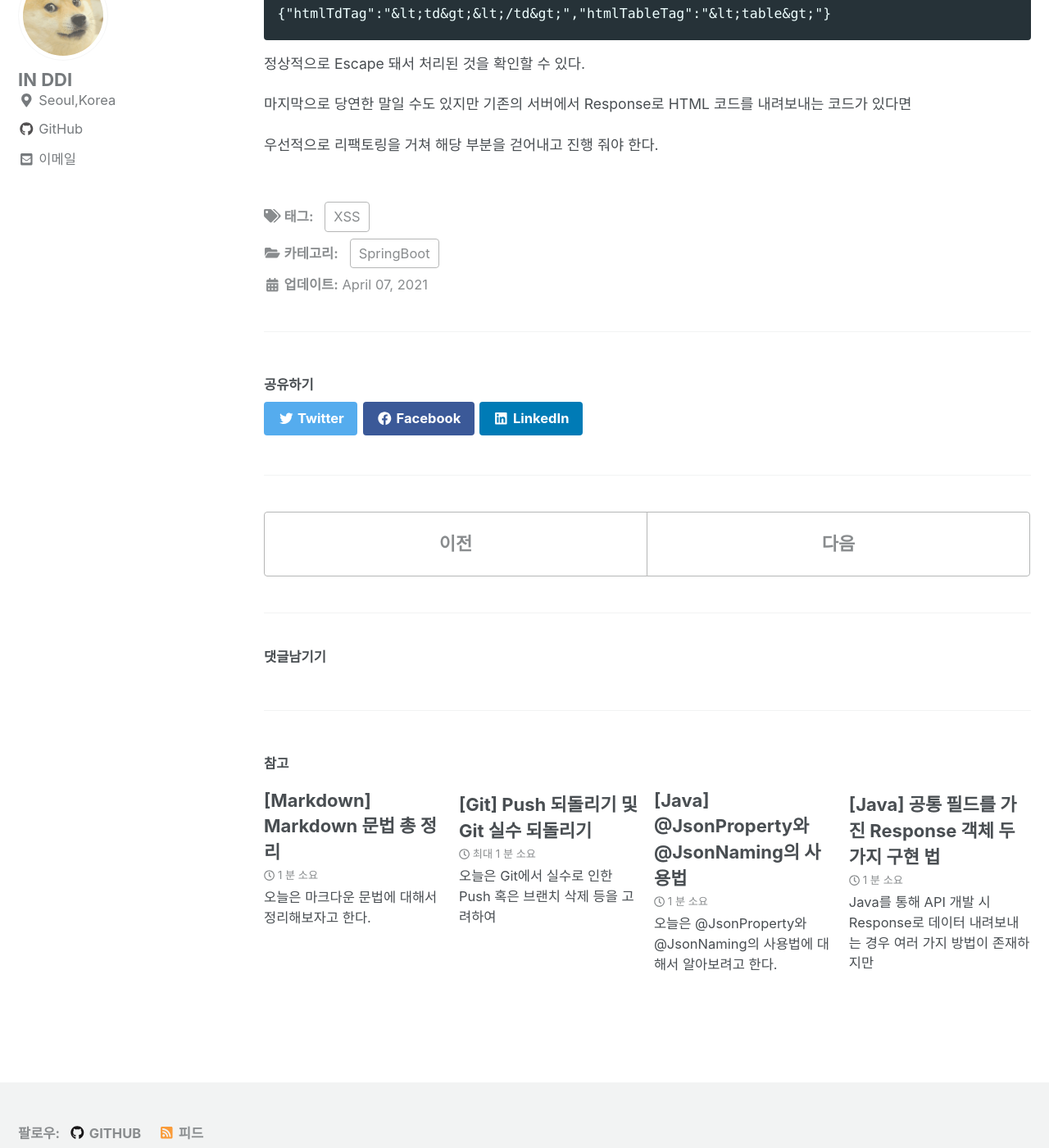
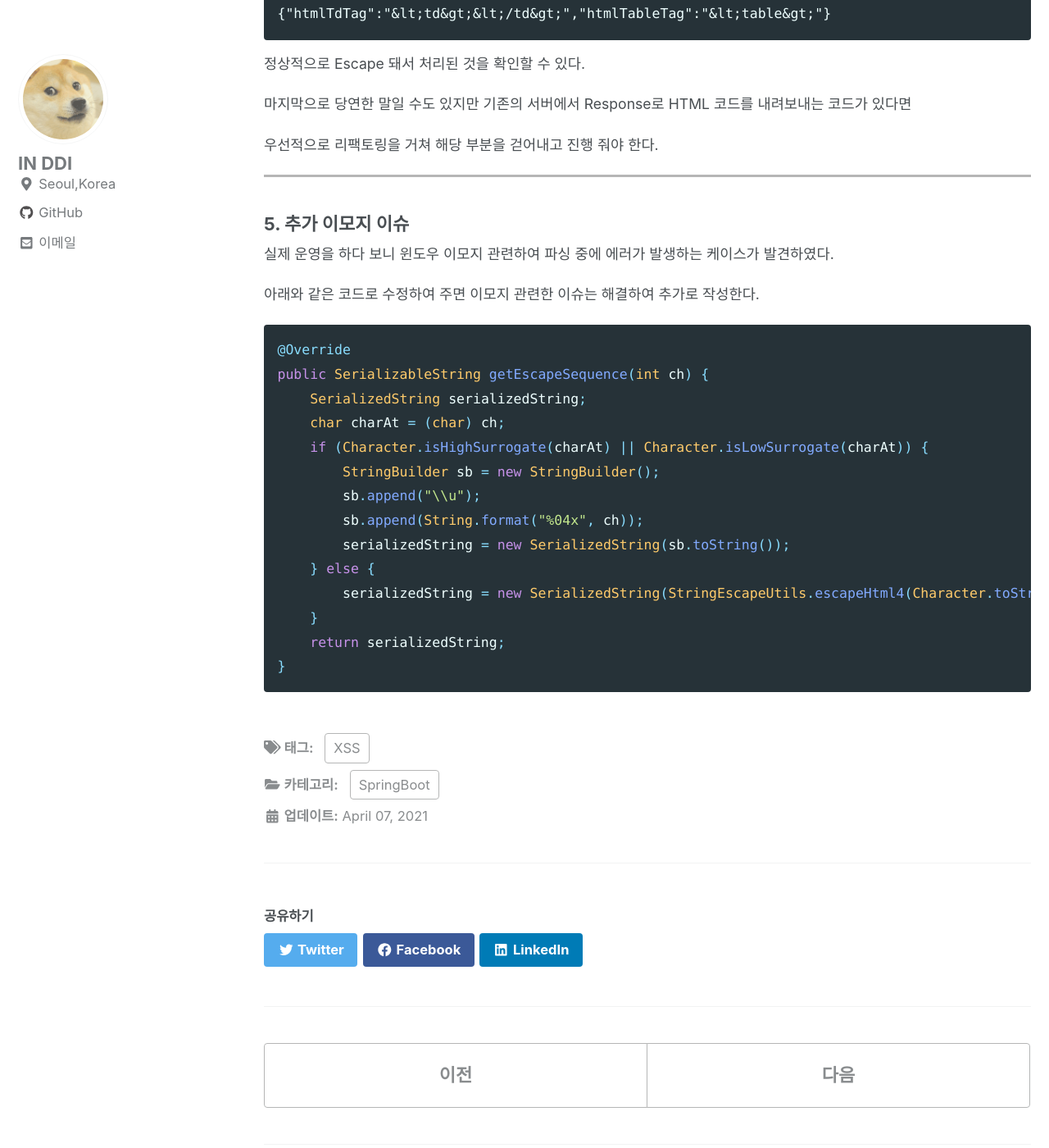
Before and after one commit to InSeok9068/inseok9068.github.io, a Jekyll site: the page built from _posts/springboot/2021-04-07-springboot-xss-response.md, in a window 1280 px wide and 1400 px high, scrolled down 3403 px. Shown: the whole window at 82% size. Built offline with Jekyll 4.4.1, drawn with Linux system fonts in a browser that asks for light colours; cached includes are drawn as plain includes; nearby versions of some CDN libraries; comment, search, counter and statistics services are not loaded.

Commit message:
Xss Response 이모지 이슈 관련 추가

````diff
--- a/_posts/springboot/2021-04-07-springboot-xss-response.md
+++ b/_posts/springboot/2021-04-07-springboot-xss-response.md
@@ -136,3 +136,28 @@ Map<String, Object> responseXss(){
 마지막으로 당연한 말일 수도 있지만 기존의 서버에서 Response로 HTML 코드를 내려보내는 코드가 있다면
 
 우선적으로 리팩토링을 거쳐 해당 부분을 걷어내고 진행 줘야 한다.
+
+---
+
+### 5. 추가 이모지 이슈
+
+실제 운영을 하다 보니 윈도우 이모지 관련하여 파싱 중에 에러가 발생하는 케이스가 발견하였다.
+
+아래와 같은 코드로 수정하여 주면 이모지 관련한 이슈는 해결하여 추가로 작성한다.
+
+```java
+@Override
+public SerializableString getEscapeSequence(int ch) {
+    SerializedString serializedString;
+    char charAt = (char) ch;
+    if (Character.isHighSurrogate(charAt) || Character.isLowSurrogate(charAt)) {
+        StringBuilder sb = new StringBuilder();
+        sb.append("\\u");
+        sb.append(String.format("%04x", ch));
+        serializedString = new SerializedString(sb.toString());
+    } else {
+        serializedString = new SerializedString(StringEscapeUtils.escapeHtml4(Character.toString(charAt)));
+    }
+    return serializedString;
+}
+```
````
